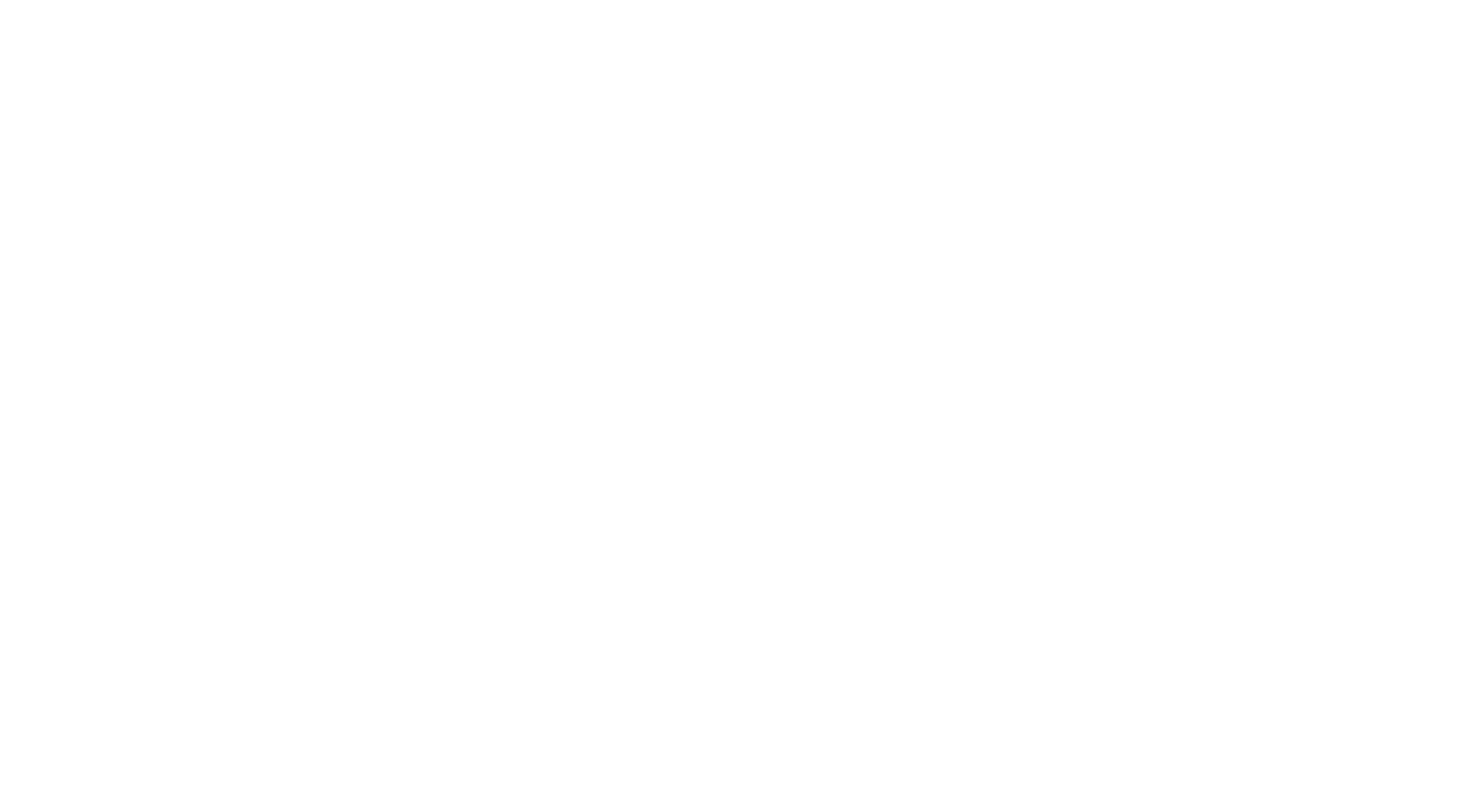
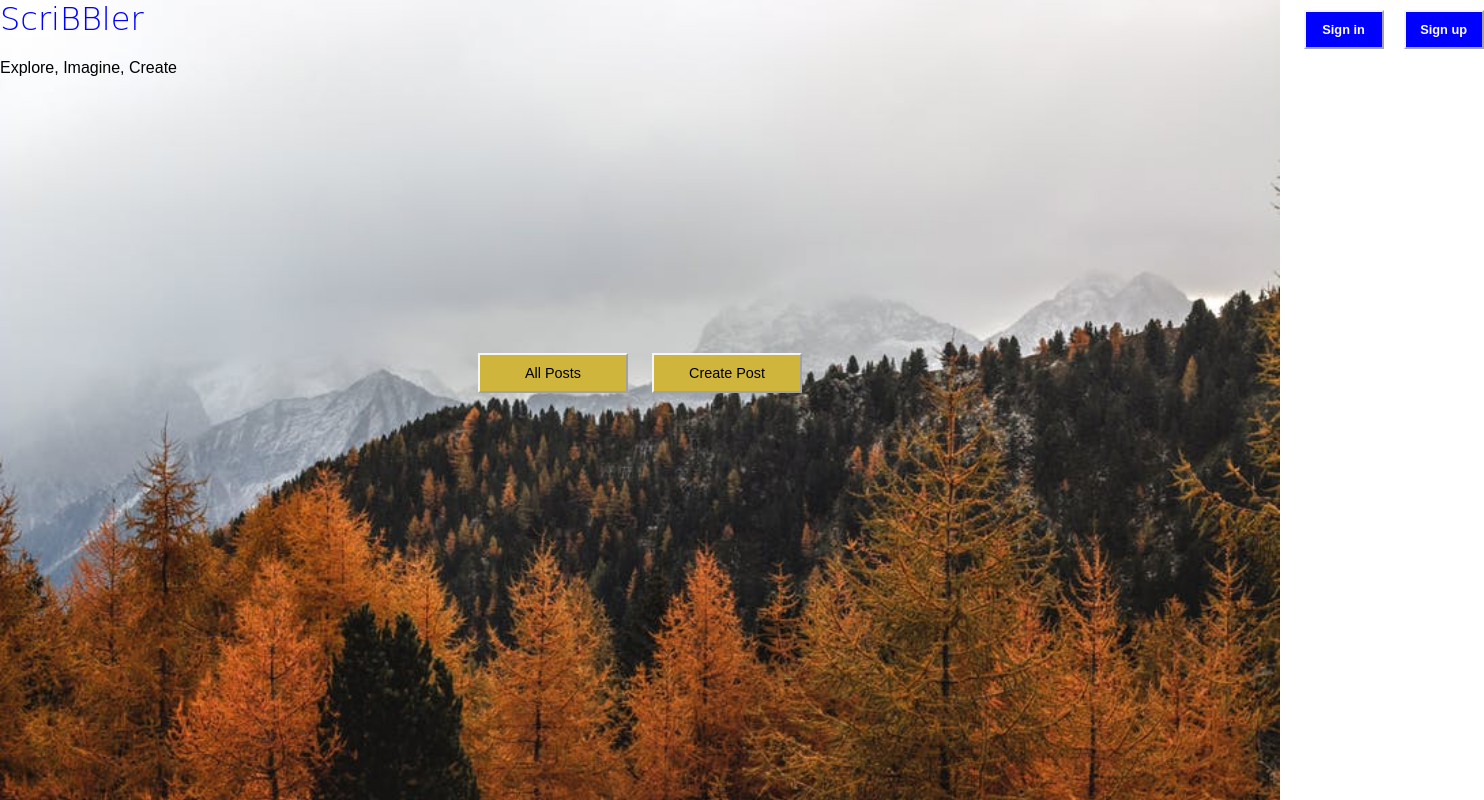
Before and after one commit to sujithkumarchandrasekaran/frongEnd, a plain HTML site: page index.html in a window 1280 px wide. Shown: the whole page, 1484 px wide, since content can reach past the window. Drawn offline with Linux system fonts and the light colour scheme; files whose address does not match are found by name; a web font is replaced by a local one.

Commit message:
Home page created with buttons

```diff
--- a/index.html
+++ b/index.html
@@ -4,10 +4,48 @@
 <head>
     <!-- TODO: Include Font Awesome file here -->
     <!-- TODO: Include Google Fonts file here -->
+
+    <title>   ScriBBler </title>
+
+    <link href="https://fonts.googleapis.com/css?family=Montez&display=swap" rel="stylesheet">
+
+    <link rel="stylesheet" href="E:\Upgrad\assignment6Sujith\styles\index.css">
+
+    <meta charset="utf-8">
+
+    <meta http-equiv="X-UA-Compatible" content="IE=edge" >
+
+    <meta name ="viewport" content="width=device-width, initial-scale=1">
+
+
 </head>
 
 <body>
+
     <!-- TODO: Include all your code for the header and home page here -->
-</body>
+
+<form >
+    <h1 > ScriBBler </h1>
+    <button class = "headerbutton"> Sign in  </button>
+    <button class = "headerbutton"> Sign up  </button>
+
+</form>
+
+<div  id="tagline"> Explore, Imagine, Create </div>
+
+
+
+
+ <div id = "postButtons">
+                <p align = "center">
+
+                      <button class= "Middle-Button" href = "html/bloglist.html"> All Posts </button>
+
+                    <button class = "Middle-Button" id = "Create-Post-Modal"> Create Post</button>
+                </p>
+            </div>
+
+
+<body>
 
 </html>
--- /dev/null
+++ b/styles/index.css
@@ -0,0 +1,60 @@
+h1 {
+    font-family: 'Montez', cursive;
+    text-align-last: left;
+    color: blue;
+    font-family: cursive;
+    margin-top: 0px;
+    font-weight: lighter;
+}
+#tagline{
+font-family: sans-serif;
+}
+.headerbutton {
+
+    width: 80px;
+    padding: 10px;
+    cursor: pointer;
+    font-weight: bold;
+    font-size: 80%;
+    background:blue;
+    color:white;
+    margin: 10px 10px 10px 10px;
+    font-family: Arial, Helvetica, sans-serif;
+    border-color: whitesmoke;
+    position: relative ;
+    left : 1150px;
+}
+
+
+.Middle-Button
+{
+    width: 150px;
+    padding: 10px;
+    cursor: pointer;
+    font-size: 90%;
+    background:#cfb53b;
+    color:black;
+    margin: 10px 10px 10px 10px;
+    font-family: Arial, Helvetica, sans-serif;
+    position: relative ;
+    top : 250px  ;
+    border-color: whitesmoke;
+}
+body{
+    background: url('../images/background.jpg');
+    background-repeat: no-repeat;
+    background-attachment: fixed;
+    background-position: center center;
+    background-size: cover;
+    margin: 0 !important;
+    background-size: 100% cover!important;
+    overflow:hidden;
+    display: block;
+ }
+
+
+ form {
+    display: flex;
+    flex-direction: row;
+    align-items: flex-start;
+     }
```
Also changed, not shown: html/postslist.html (+2 -0 lines).
